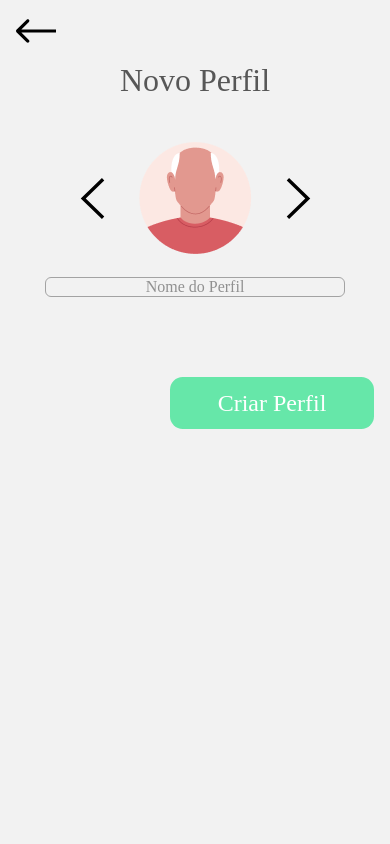
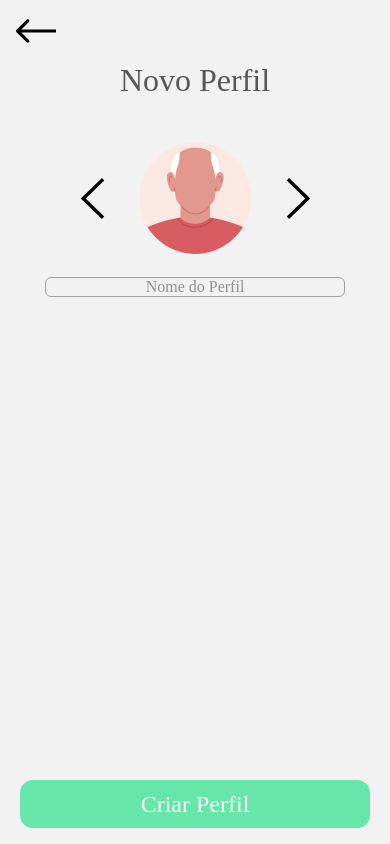
Before and after one commit to smart-pill-box/pill-box-app, a React Native app: screen /AddProfile in a window 390 px wide. Built offline with nearby package versions, Linux system fonts and the light colour scheme.

Commit message:
✨ implement changing avatar on creation

```diff
--- a/src/components/ClickabeButton.tsx
+++ b/src/components/ClickabeButton.tsx
@@ -19,7 +19,7 @@ export default function ClickableButton({ width, height, onPress, text, isEnable
         backgroundColor: "#66E7A9", // Adjust the background color as needed
         justifyContent: "center",
         alignItems: "center",
-        borderRadius: width/16,
+        borderRadius: 13
       },
       buttonText: {
         color: "white", // Adjust the text color as needed
--- a/src/profile_picker/AddProfileScreen.tsx
+++ b/src/profile_picker/AddProfileScreen.tsx
@@ -5,17 +5,18 @@ import { RootStackParamList } from "../../App"
 import ClickablePointer from "../components/ClickablePointer";
 import { globalStyle } from "../style";
 import ClickableButton from "../components/ClickabeButton";
-import { useCallback, useState } from "react";
+import { useCallback, useEffect, useState } from "react";
 import AsyncStorage from "@react-native-async-storage/async-storage";
 import { useFocusEffect } from "@react-navigation/native";
 
 
 type Props = NativeStackScreenProps<RootStackParamList, "AddProfile">
 
-function AvatarNavigator(){
-    const onPointerClick = (orientation: string)=>{
-        console.log("Clicked to ", orientation)
+type AvatarNavigatorProps = {
+    onAvatarChange: (avatar: number) => void
 }
+
+function AvatarNavigator({ onAvatarChange }: AvatarNavigatorProps){
 
     const styles = StyleSheet.create({
         avatarNavigatorContainer: {
@@ -24,21 +25,55 @@ function AvatarNavigator(){
         },
     })
 
+    type AvatarsLocations = {
+        [key: number]: any;
+    };
+
+    const avatarsLocations: AvatarsLocations = {
+        1: require("../assets/avatars/old-man.png"),
+        2: require("../assets/avatars/old-woman.png")
+    };
+
+    const nextAvatar = ()=>{
+        if(avatarNumber == 2){
+            setAvatarNumber(1)
+            return
+        }
+
+        setAvatarNumber(avatarNumber+1);
+    };
+
+    const previusAvatar = ()=>{
+        if(avatarNumber == 1){
+            setAvatarNumber(2)
+            return
+        }
+
+        setAvatarNumber(avatarNumber-1);
+    }
+
+    const [ avatarNumber, setAvatarNumber ] = useState(1);
+
+    useEffect(()=>{
+        onAvatarChange(avatarNumber);
+    }, [avatarNumber])
+
     return (
         <View style={styles.avatarNavigatorContainer}>
-            <ClickablePointer width={47} height={47} orientation="left" onPress={()=>{onPointerClick("left")}}/>
+            <ClickablePointer width={47} height={47} orientation="left" onPress={previusAvatar}/>
             <Image
-                source={require("../assets/avatars/old-man.png")}
+                source={avatarsLocations[avatarNumber] || avatarsLocations[1]}
                 width={300}
                 height={300}
             />
-            <ClickablePointer width={47} height={47} orientation="right" onPress={()=>{onPointerClick("right")}}/>
+            <ClickablePointer width={47} height={47} orientation="right" onPress={nextAvatar}/>
         </View>
     )
 }
 
 export default function AddProfileScreen({ route, navigation }: Props){
     const windowDimensions = useWindowDimensions();
+    const buttonWidth = windowDimensions.width - 40;
 
     const styles = StyleSheet.create({
         mainContainer: {
@@ -74,10 +109,9 @@ export default function AddProfileScreen({ route, navigation }: Props){
             width: "100%"
         },
         createButtonContainer: {
-            flexDirection: "row",
-            paddingTop: 80,
-            paddingRight: 16,
-            justifyContent: "flex-end"
+            position: "absolute",
+            bottom: 16,
+            left: windowDimensions.width/2 - buttonWidth/2
         }
 
     })
@@ -91,7 +125,7 @@ export default function AddProfileScreen({ route, navigation }: Props){
         setIsButtonEnabled(false);
         let newProfile = {
             name: newProfileName,
-            avatar: 1,
+            avatar: avatarNumber,
             profileKey: Math.random().toString()
         };
 
@@ -120,6 +154,7 @@ export default function AddProfileScreen({ route, navigation }: Props){
 
     const [newProfileName, setNewProfileName] = useState("");
     const [isButtonEnabled, setIsButtonEnabled] = useState(true);
+    const [avatarNumber, setAvatarNumber] = useState(1);
 
     useFocusEffect(
         useCallback(() => {
@@ -137,7 +172,7 @@ export default function AddProfileScreen({ route, navigation }: Props){
                     <View style={{ paddingBottom: 20 }}>
                         <Text style={[globalStyle.text, styles.bigSoftText]}> Novo Perfil </Text>
                     </View>
-                    <AvatarNavigator/>
+                    <AvatarNavigator onAvatarChange={setAvatarNumber}/>
                     <View style={styles.textInputContainer}>
                         <TextInput
                             placeholderTextColor="#909090"
@@ -149,16 +184,16 @@ export default function AddProfileScreen({ route, navigation }: Props){
                         />
                     </View>
                 </View>
+            </View>
             <View style={styles.createButtonContainer}>
                 <ClickableButton
-                        width={204}
-                        height={52}
+                    width={buttonWidth}
+                    height={48}
                     text="Criar Perfil"
                     onPress={onCreatePressed}
                     isEnabled={isButtonEnabled}
                 />
             </View>
         </View>
-        </View>
     )
 }
```
Lines whose indentation alone changed are shown as unchanged.
